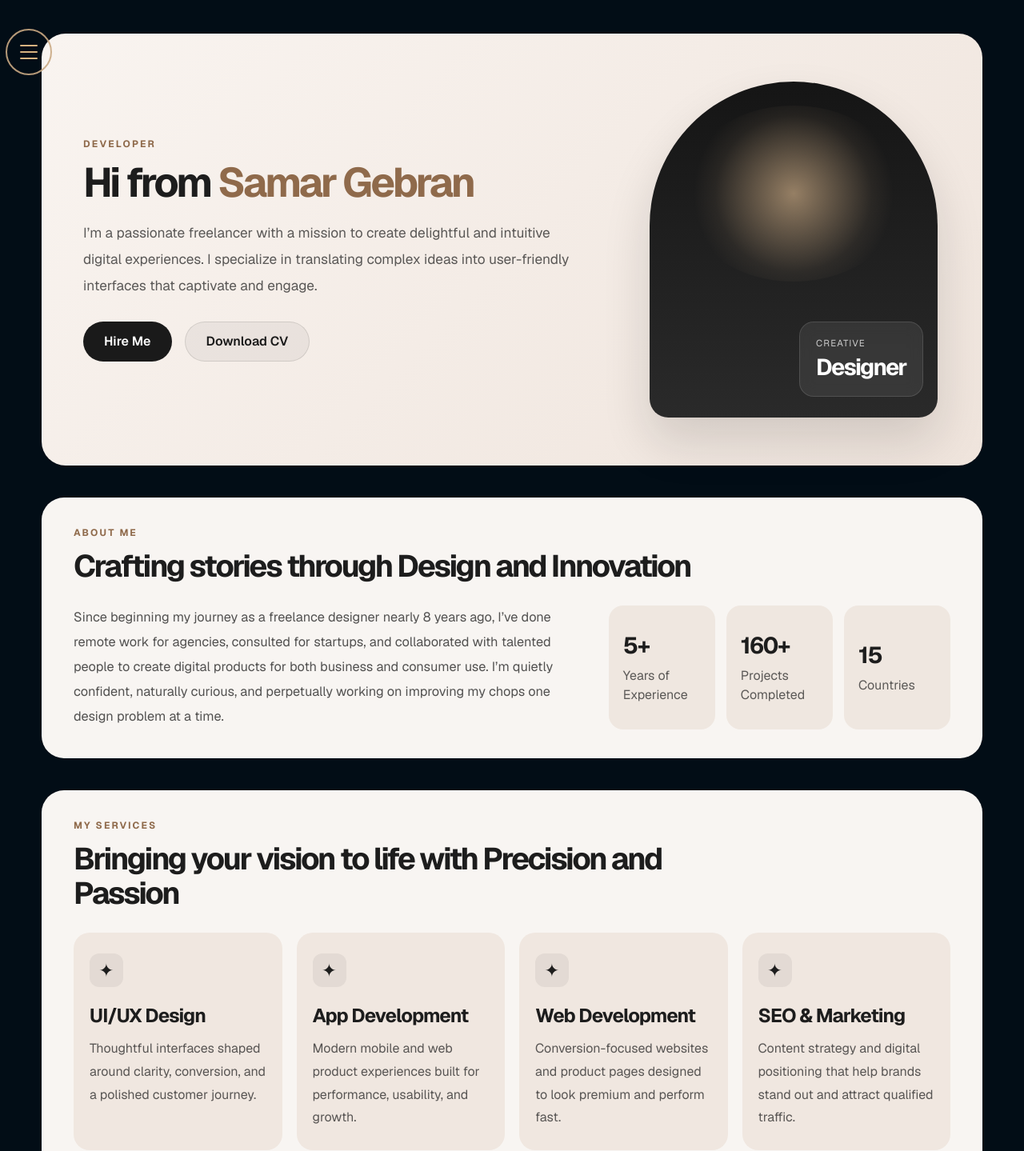
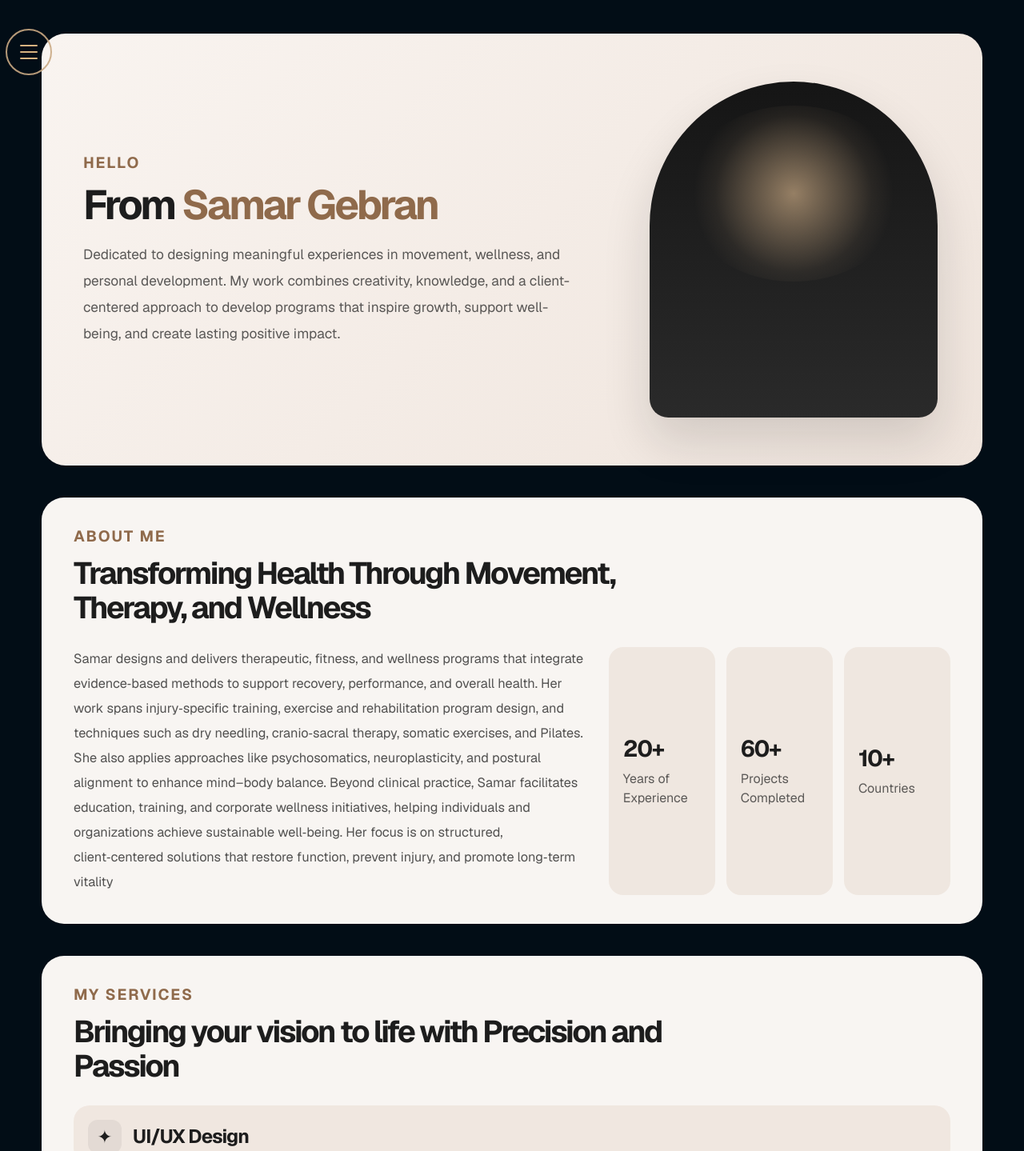
Before and after one commit to emansour93/SamarGebran, a Next.js app: page / in a window 1280 px wide. Shown: the top 1439 px of the page at 80% size. Built offline with nearby package versions, Linux system fonts and the light colour scheme.

Commit message:
services design change

```diff
--- a/app/page.module.css
+++ b/app/page.module.css
@@ -238,8 +238,9 @@
   color: #8f6a4b;
   font-size: 0.75rem;
   font-weight: 700;
-  letter-spacing: 0.18em;
+  letter-spacing: 0.1em;
   text-transform: uppercase;
+  font-size: 1.2rem;
 }
 
 .heroContent h1 {
@@ -471,14 +472,34 @@
 
 .servicesGrid {
   display: grid;
-  grid-template-columns: repeat(4, minmax(0, 1fr));
   gap: 18px;
 }
 
 .serviceCard {
-  padding: 26px 20px;
+  padding: 18px 18px 14px;
   border-radius: 20px;
   background: #f0e7e0;
+  transition:
+    transform 0.2s ease,
+    box-shadow 0.2s ease;
+}
+
+.serviceCard:hover {
+  transform: translateY(-2px);
+  box-shadow: 0 12px 30px rgba(17, 24, 39, 0.08);
+}
+
+.serviceHeader {
+  width: 100%;
+  display: flex;
+  align-items: center;
+  gap: 14px;
+  border: 0;
+  background: transparent;
+  padding: 0;
+  text-align: left;
+  color: inherit;
+  cursor: pointer;
 }
 
 .serviceIcon {
@@ -491,16 +512,42 @@
   background: rgba(26, 26, 26, 0.06);
   font-size: 1.4rem;
   color: #1d1d1d;
+  flex-shrink: 0;
 }
 
 .serviceCard h3 {
-  margin-top: 20px;
+  margin: 0;
   font-size: 1.5rem;
   letter-spacing: -0.04em;
+  transition: color 0.2s ease;
+}
+
+.serviceCardOpen h3 {
+  color: #7b5d3c;
+}
+
+.serviceBody {
+  max-height: 0;
+  opacity: 0;
+  overflow: hidden;
+  transition:
+    max-height 0.35s ease,
+    opacity 0.25s ease,
+    margin-top 0.25s ease;
+}
+
+.serviceCardOpen .serviceBody {
+  max-height: 180px;
+  opacity: 1;
+  margin-top: 16px;
+}
+
+.serviceBodyInner {
+  padding-top: 2px;
 }
 
 .serviceCard p {
-  margin-top: 12px;
+  margin: 0;
   line-height: 1.8;
   color: rgba(29, 29, 29, 0.72);
 }
@@ -723,7 +770,6 @@
   }
 
   .sidebar {
-    position: absolute;
     top: 0;
     left: 0;
     z-index: 10;
--- a/app/page.tsx
+++ b/app/page.tsx
@@ -98,9 +98,9 @@ function NavIcon({ type }: { type: string }) {
 }
 
 const stats = [
-  { value: "5+", label: "Years of Experience" },
-  { value: "160+", label: "Projects Completed" },
-  { value: "15", label: "Countries" },
+  { value: "20+", label: "Years of Experience" },
+  { value: "60+", label: "Projects Completed" },
+  { value: "10+", label: "Countries" },
 ];
 
 const resumeEntries = [
@@ -199,6 +199,7 @@ const posts = [
 
 export default function Home() {
   const [menuOpen, setMenuOpen] = useState(false);
+  const [activeService, setActiveService] = useState<string | null>(null);
 
   return (
     <div className={styles.page}>
@@ -240,24 +241,17 @@ export default function Home() {
       <main className={styles.main}>
         <section className={styles.hero} id="home">
           <div className={styles.heroContent}>
-            <p className={styles.kicker}>DEVELOPER</p>
+            <p className={styles.kicker}>Hello</p>
             <h1>
-              Hi from <span>Samar Gebran</span>
+              From <span>Samar Gebran</span>
             </h1>
             <p className={styles.introText}>
-              I’m a passionate freelancer with a mission to create delightful
-              and intuitive digital experiences. I specialize in translating
-              complex ideas into user-friendly interfaces that captivate and
-              engage.
+              Dedicated to designing meaningful experiences in movement,
+              wellness, and personal development. My work combines creativity,
+              knowledge, and a client-centered approach to develop programs that
+              inspire growth, support well-being, and create lasting positive
+              impact.
             </p>
-            <div className={styles.heroActions}>
-              <a href="#contact-us" className={styles.primaryButton}>
-                Hire Me
-              </a>
-              <a href="#" className={styles.secondaryButton}>
-                Download CV
-              </a>
-            </div>
           </div>
 
           <div
@@ -266,10 +260,6 @@ export default function Home() {
           >
             <div className={styles.avatarFrame}>
               <div className={styles.avatarGlow} />
-              <div className={styles.avatarCard}>
-                <span>Creative</span>
-                <strong>Designer</strong>
-              </div>
             </div>
           </div>
         </section>
@@ -277,16 +267,23 @@ export default function Home() {
         <section className={styles.aboutSection} id="about-me">
           <div className={styles.sectionIntro}>
             <p>ABOUT ME</p>
-            <h2>Crafting stories through Design and Innovation</h2>
+            <h2>Transforming Health Through Movement, Therapy, and Wellness</h2>
           </div>
           <div className={styles.aboutGrid}>
             <p>
-              Since beginning my journey as a freelance designer nearly 8 years
-              ago, I’ve done remote work for agencies, consulted for startups,
-              and collaborated with talented people to create digital products
-              for both business and consumer use. I’m quietly confident,
-              naturally curious, and perpetually working on improving my chops
-              one design problem at a time.
+              Samar designs and delivers therapeutic, fitness, and wellness
+              programs that integrate evidence‑based methods to support
+              recovery, performance, and overall health. Her work spans
+              injury‑specific training, exercise and rehabilitation program
+              design, and techniques such as dry needling, cranio‑sacral
+              therapy, somatic exercises, and Pilates. She also applies
+              approaches like psychosomatics, neuroplasticity, and postural
+              alignment to enhance mind–body balance. Beyond clinical practice,
+              Samar facilitates education, training, and corporate wellness
+              initiatives, helping individuals and organizations achieve
+              sustainable well‑being. Her focus is on structured,
+              client‑centered solutions that restore function, prevent injury,
+              and promote long‑term vitality
             </p>
             <div className={styles.statsGrid}>
               {stats.map((stat) => (
@@ -305,13 +302,41 @@ export default function Home() {
             <h2>Bringing your vision to life with Precision and Passion</h2>
           </div>
           <div className={styles.servicesGrid}>
-            {serviceItems.map((service) => (
-              <article key={service.title} className={styles.serviceCard}>
-                <div className={styles.serviceIcon}>✦</div>
-                <h3>{service.title}</h3>
-                <p>{service.text}</p>
-              </article>
-            ))}
+            {serviceItems.map((service) => {
+              const isOpen = activeService === service.title;
+
+              return (
+                <article
+                  key={service.title}
+                  className={`${styles.serviceCard} ${isOpen ? styles.serviceCardOpen : ""}`}
+                >
+                  <button
+                    type="button"
+                    className={styles.serviceHeader}
+                    aria-expanded={isOpen}
+                    aria-controls={`${service.title}-content`}
+                    onClick={() =>
+                      setActiveService((current) =>
+                        current === service.title ? null : service.title,
+                      )
+                    }
+                  >
+                    <span className={styles.serviceIcon}>✦</span>
+                    <h3>{service.title}</h3>
+                  </button>
+
+                  <div
+                    id={`${service.title}-content`}
+                    className={styles.serviceBody}
+                    aria-hidden={!isOpen}
+                  >
+                    <div className={styles.serviceBodyInner}>
+                      <p>{service.text}</p>
+                    </div>
+                  </div>
+                </article>
+              );
+            })}
           </div>
         </section>
 
```
